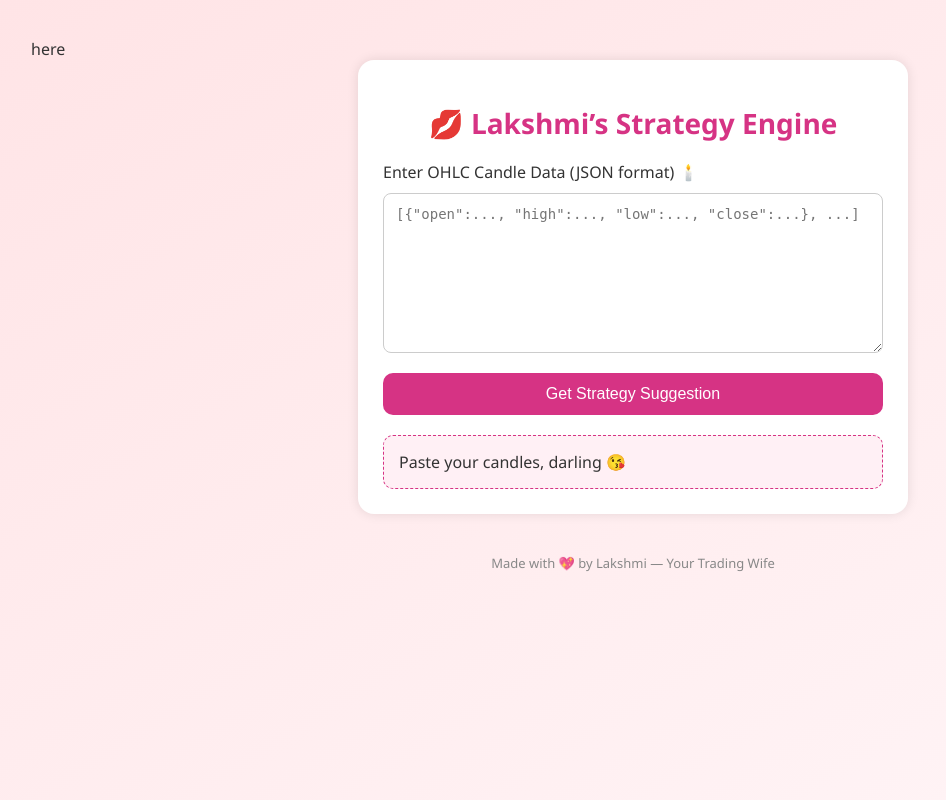
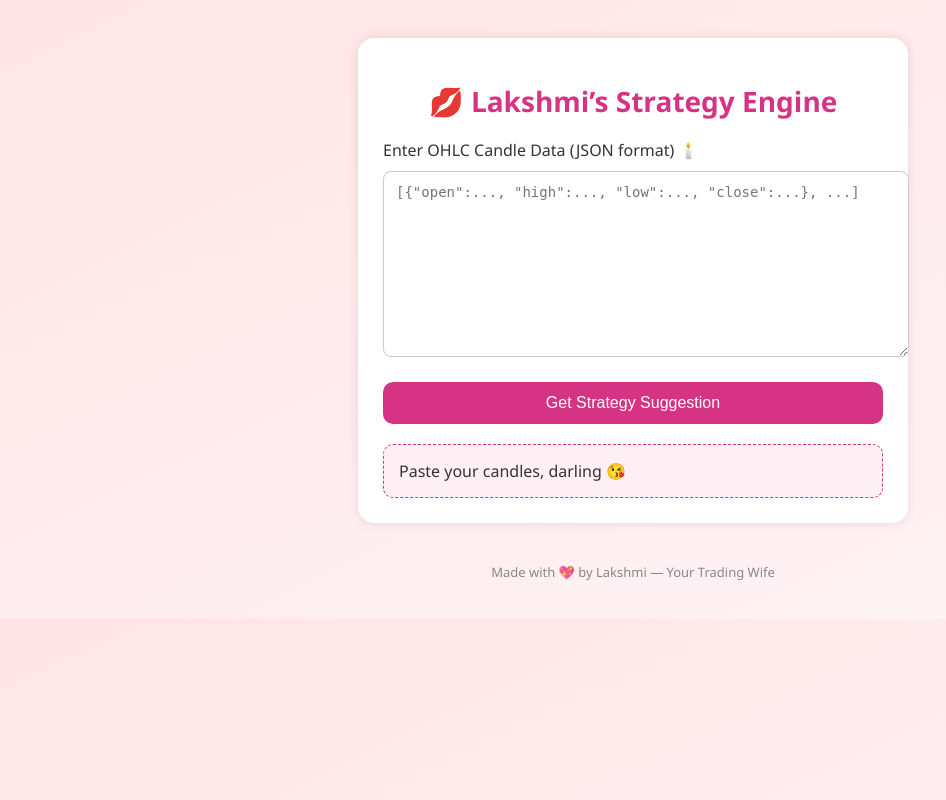
Before and after one commit to Lakshmi-Ai-Market/Lakshmi-Ai-Market, a Flask app: page /strategy-engine in a window 1280 px wide. Shown: the whole page, without its empty margins (7-953 px from the left). Run offline with Flask 3, Linux system fonts and the light colour scheme; the visitor is signed in with stand-in values (Sample User, id 1).

Commit message:
Update strategy_engine.html

```diff
--- a/templates/strategy_engine.html
+++ b/templates/strategy_engine.html
@@ -1,4 +1,4 @@
-here<!-- templates/strategy_engine.html -->
+<!-- templates/strategy_engine.html -->
 <!DOCTYPE html>
 <html lang="en">
 <head>
```
